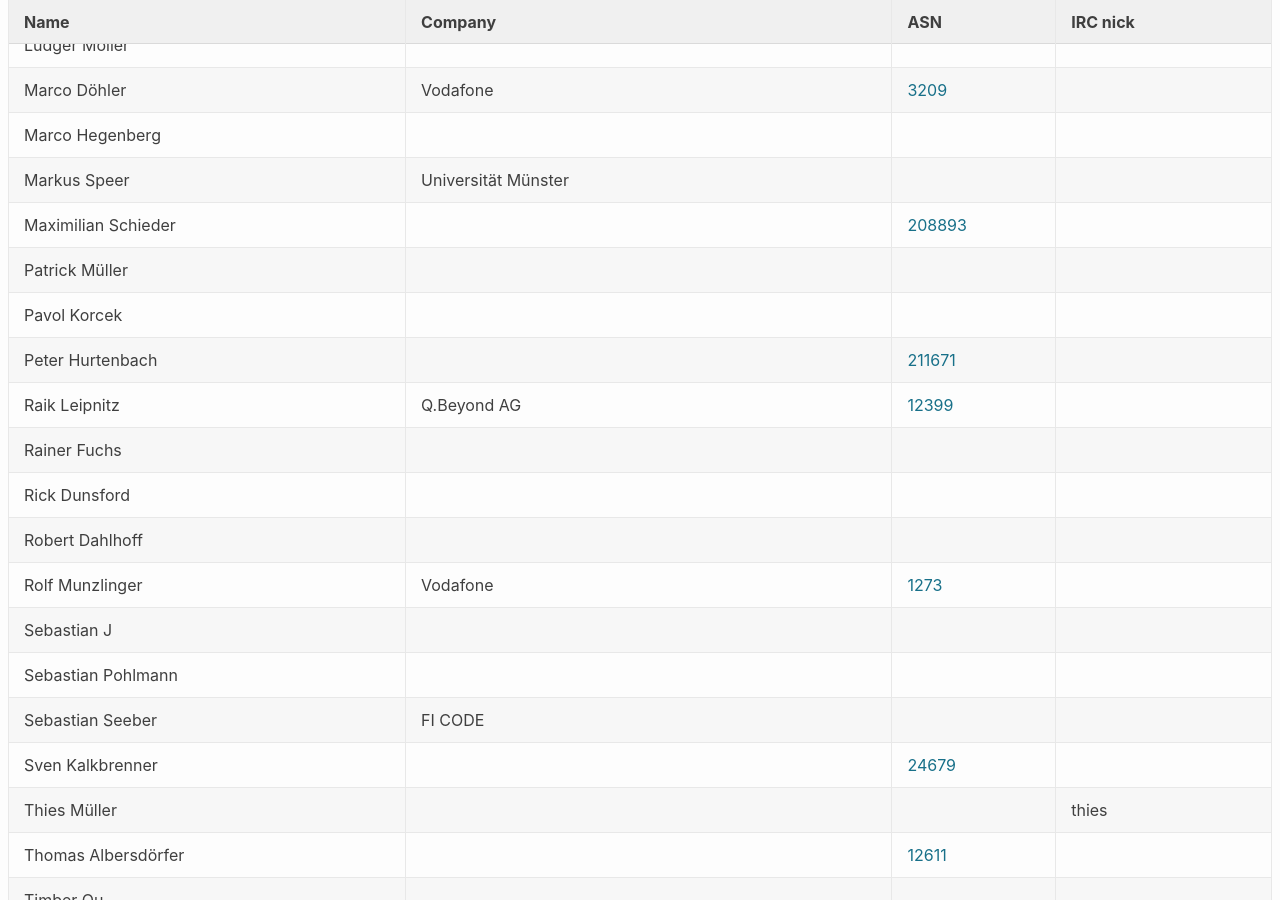
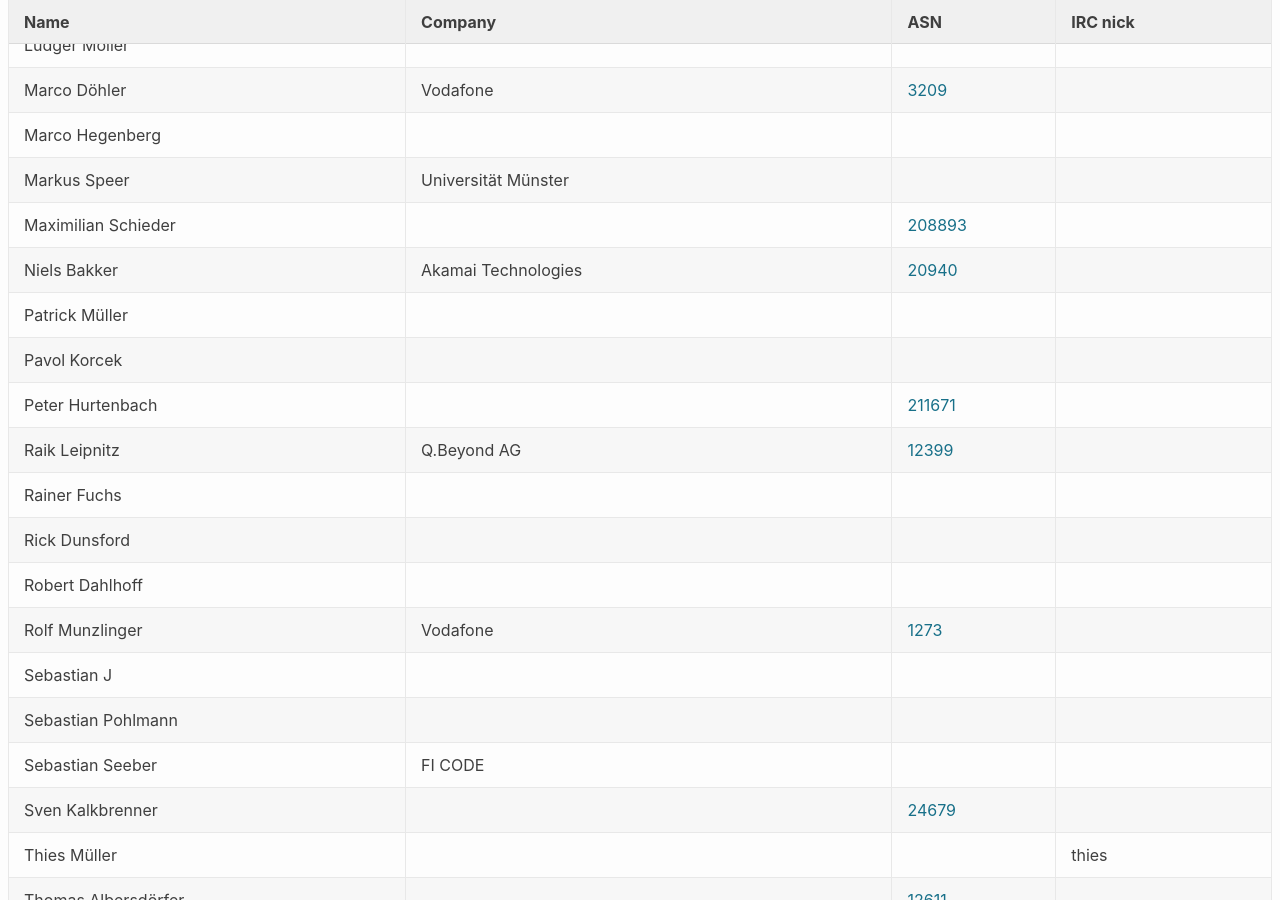
Before and after one commit to denog/pretix-attendeelist, a Jekyll site: the page built from denog15/index.md, in a window 1280 px wide and 900 px high, scrolled down 19509 px. Built offline with Jekyll 4.4.1, drawn with Linux system fonts in a browser that asks for light colours.

Commit message:
Latest data: Mon Oct 30 10:48:15 UTC 2023

```diff
--- a/_data/attendees_denog15_online.json
+++ b/_data/attendees_denog15_online.json
@@ -174,6 +174,12 @@
     "asn": "208893"
   },
   {
+    "name": "Niels Bakker",
+    "company": "Akamai Technologies",
+    "irc": null,
+    "asn": "20940"
+  },
+  {
     "name": "Patrick Müller",
     "company": null,
     "irc": null,
```
